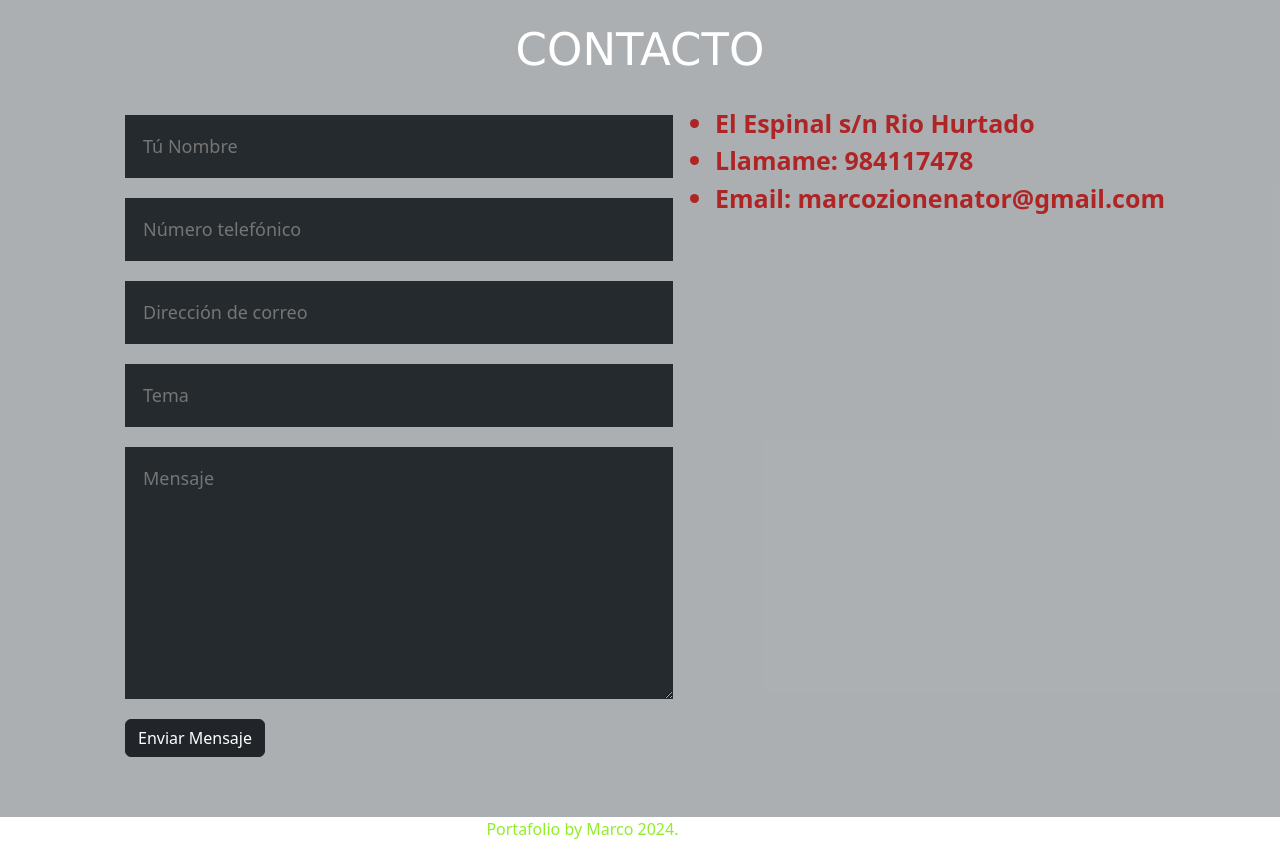
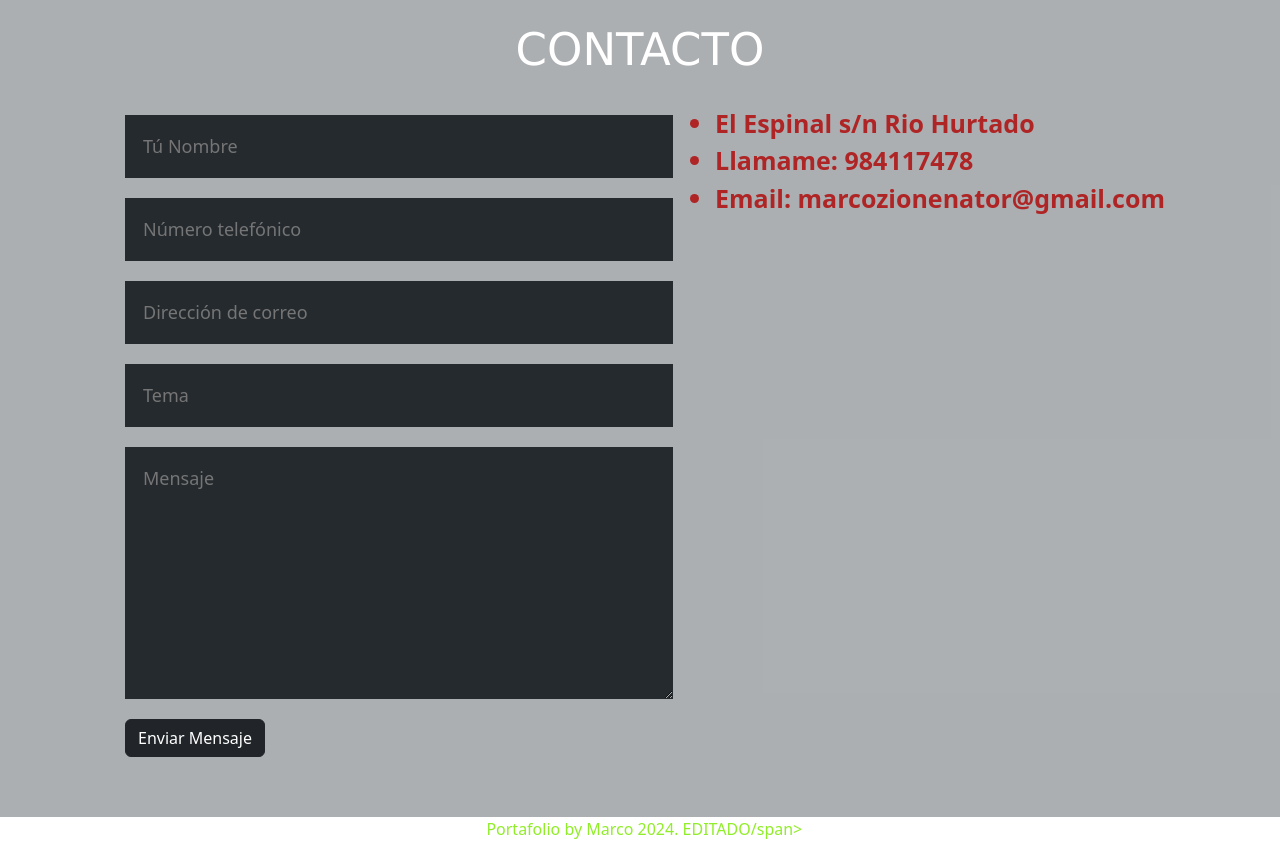
Before and after one commit to Marcoo1987/PORTAFOLIO, a plain HTML site: page MiPortafolio2.html in a window 1280 px wide. Shown: the part 3626-4467 px from the top of the page. Drawn offline with nearby package versions, Linux system fonts and the light colour scheme.

Commit message:
Modificacion footer portafolio

```diff
--- a/MiPortafolio2.html
+++ b/MiPortafolio2.html
@@ -703,7 +703,8 @@
     </section>
 
     <footer>
-    <span style="margin-left: 38%; color: #8dec21f6;">Portafolio by Marco 2024.</span>
+    <span style="margin-left: 38%; color: #8dec21f6;">Portafolio by Marco 2024. EDITADO/span>
+
     </footer>
 
     <script src="https://cdn.jsdelivr.net/npm/bootstrap@5.3.3/dist/js/bootstrap.bundle.min.js" integrity="sha384-YvpcrYf0tY3lHB60NNkmXc5s9fDVZLESaAA55NDzOxhy9GkcIdslK1eN7N6jIeHz" crossorigin="anonymous"></script>
```
